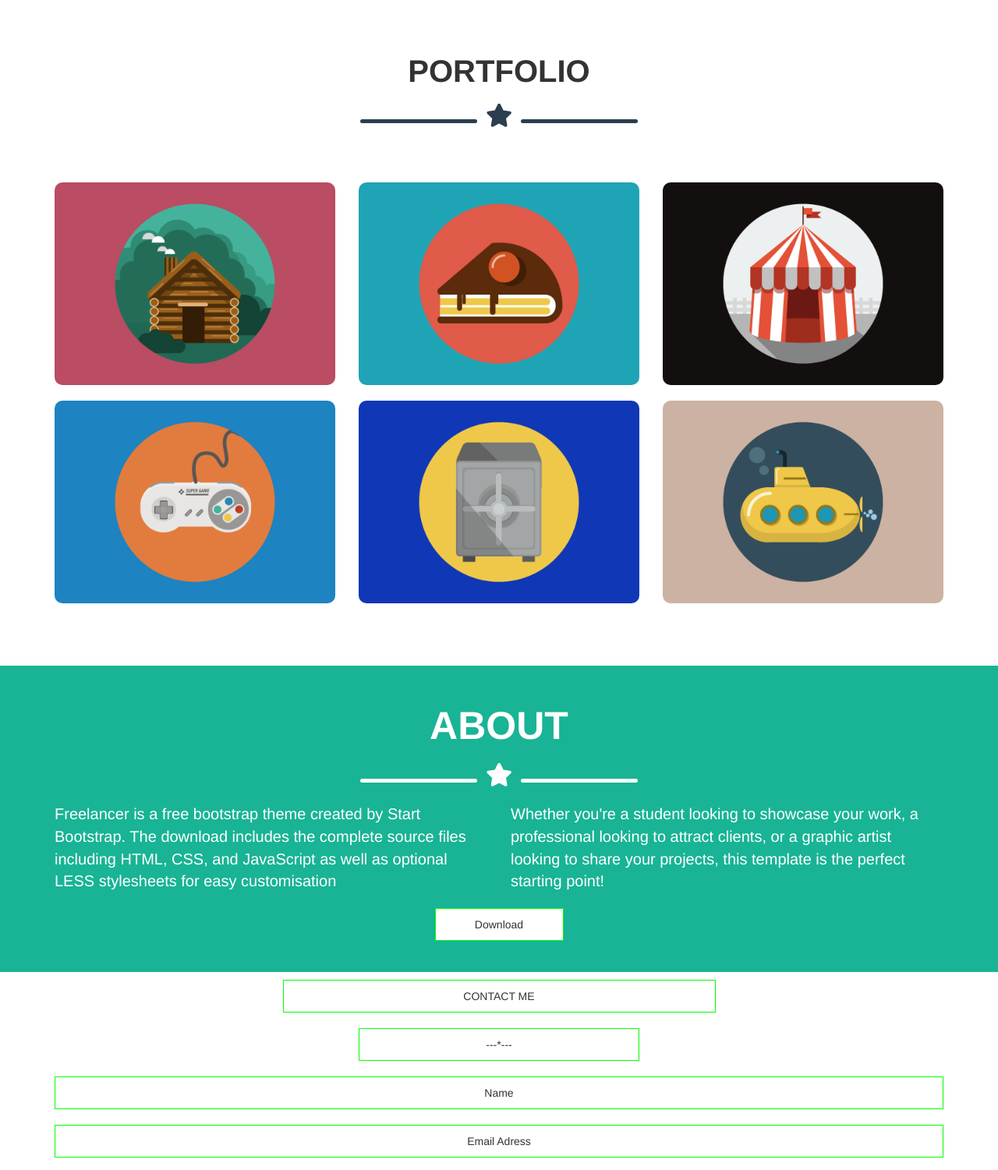
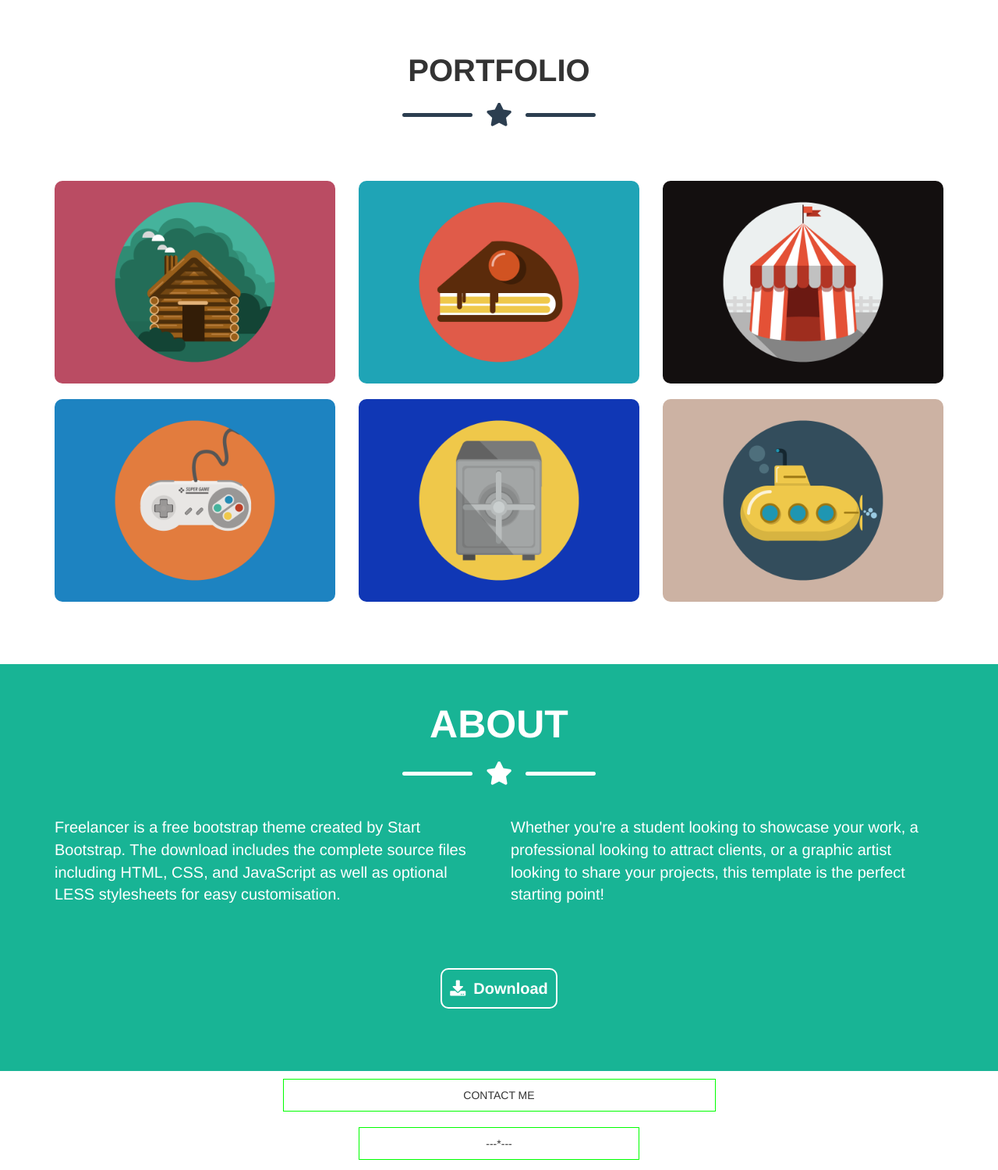
Before and after one commit to mariomsc7/html-css-bootstrap-freelancer, a plain HTML site: page index.html in a window 1280 px wide. Shown: the part 640-2141 px from the top of the page at 78% size. Drawn offline with nearby package versions, Linux system fonts and the light colour scheme.

Commit message:
start-contact-section

```diff
--- a/css/style.css
+++ b/css/style.css
@@ -21,8 +21,12 @@
     color: white;
 }
 
-.navbar-header .hover-none:hover {
+.navbar-brand:hover:hover {
     color: white;
+}
+
+.navbar-default .navbar-nav>li>a:hover {
+    color: #18b495;
 }
 
 .navbar-default .text-white {
@@ -80,13 +84,15 @@
 .star {
     overflow: hidden;
     text-align: center;
-    margin-top: 20px;
-    margin-bottom: 20px;
+    margin: 20px auto;
+    width: 300px;
 }
 
 .star i {
     color: white;
     font-size: 30px;
+    vertical-align: middle;
+    width: 20%;
 }
 
 .star:before,
@@ -95,21 +101,11 @@
   content: "";
   display: inline-block;
   height: 5px;
-  position: relative;
   vertical-align: middle;
-  width: 150px;
+  width: 30%;
   border-radius: 5px;
 }
 
-.star:before {
-    right: 0.5em;
-    margin-left: -50%;
-  }
-
-.star:after {
-    left: 0.5em;
-    margin-right: -50%;
-  }
 
 /* PORTFOLIO - IMAGES -------------------------------------*/
 
@@ -135,13 +131,15 @@
 .star-2 {
     overflow: hidden;
     text-align: center;
-    margin-top: 20px;
-    margin-bottom: 20px;
+    margin: 20px auto;
+    width: 300px;
 }
 
 .star-2 i {
     color: #2c3e50;
     font-size: 30px;
+    vertical-align: middle;
+    width: 20%;
 }
 
 .star-2:before,
@@ -150,21 +148,11 @@
     content: "";
     display: inline-block;
     height: 5px;
-  position: relative;
     vertical-align: middle;
-  width: 150px;
+    width: 30%;
     border-radius: 5px;
 }
 
-.star-2:before {
-    right: 0.5em;
-    margin-left: -50%;
-  }
-
-.star-2:after {
-    left: 0.5em;
-    margin-right: -50%;
-  }
 
 /* IMAGES */
 
@@ -191,13 +179,34 @@
 
 .about-text div p{
     font-size: 20px;
+    padding: 20px 0;
 }
 
+.btn-download {
+    text-align: center;
+    padding: 50px 0;
+}
 
+.btn-custom {
+    font-size: 20px;
+    font-weight: 700;
+    color: white;
+    border: 2px solid white;
+    background-color: transparent;
+    padding: 10px;
+    border-radius: 10px;
+    transition: .3s;
+}
 
+.btn-custom i {
+    padding-right: 10px;
+}
 
-
-
+.btn-default:hover {
+    color: black;
+    background-color: white;
+    border-color: transparent;
+}
 
 
 
--- a/index.html
+++ b/index.html
@@ -19,7 +19,7 @@
         <nav class="navbar navbar-default navbar-custom navbar-margin">
             <div class="container navbar-padding">
             <!-- Brand and toggle get grouped for better mobile display -->
-            <div class="navbar-header hover-none">
+            <div class="navbar-header">
                 <!-- HAMBURGER -->
                 <button type="button" class="navbar-toggle collapsed" data-toggle="collapse" data-target="#bs-example-navbar-collapse-1" aria-expanded="false">
                 <span class="sr-only">Toggle navigation</span>
@@ -117,16 +117,17 @@
                 </div>
 
                 <div class="row about-text">
-                    <div class="col-md-6 col-sm-6 col-xs-12 text-white">
-                        <p>Freelancer is a free bootstrap theme created by Start Bootstrap. The download includes the complete source files including HTML, CSS, and JavaScript as well as optional LESS stylesheets for easy customisation</p>
+                    <div class="col-lg-6 col-md-6 col-md-offset-0 col-sm-5 col-sm-offset-1 col-xs-8 col-xs-offset-2 text-white">
+                        <p>Freelancer is a free bootstrap theme created by Start Bootstrap. The download includes the complete source files including HTML, CSS, and JavaScript as well as optional LESS stylesheets for easy customisation.</p>
                     </div>
-                    <div class="col-md-6 col-sm-6 col-xs-12 text-white">
+                    <div class="col-lg-6 col-md-6 col-md-offset-0 col-sm-5 col-sm-offset-1 col-xs-8 col-xs-offset-2 text-white">
                         <p>Whether you're a student looking to showcase your work, a professional looking to attract clients, or a graphic artist looking to share your projects, this template is the perfect starting point!</p>
                     </div>
-                    <div class="col-md-2 col-md-offset-5 col-sm-2 col-sm-offset-5 col-xs-2 col-xs-offset-5">
-                        <div class="box">Download</div>
-                    </div>
                 </div>
+                <div class="btn-download">
+                    <a class="btn btn-default btn-custom" href="#" role="button"><i class="fas fa-download"></i>Download</a>
+                </div>
+
             </div>
         </section>
 
```
Lines whose indentation alone changed are shown as unchanged.
